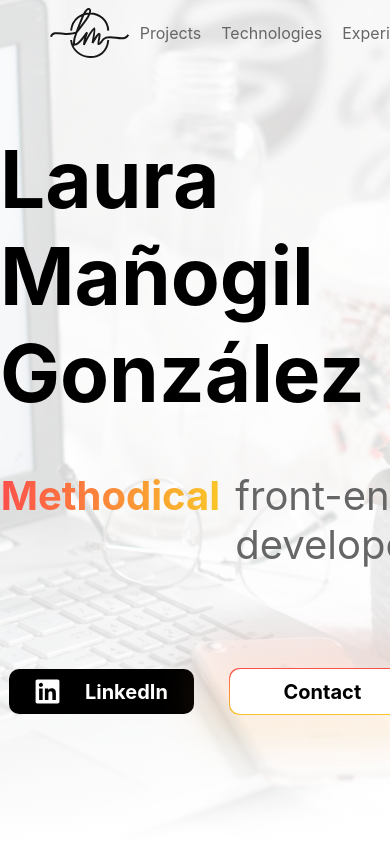
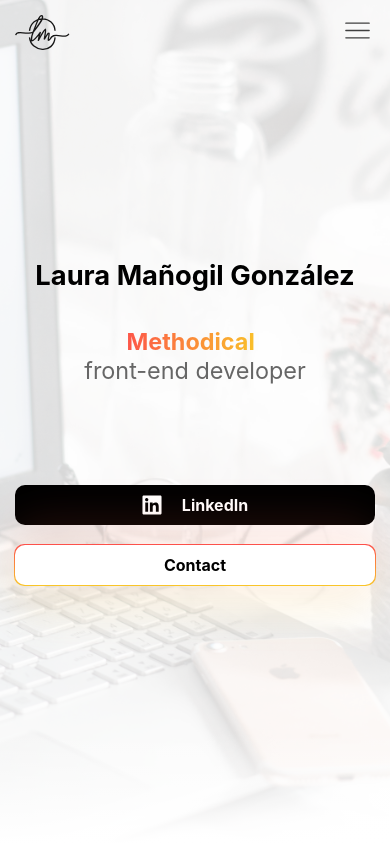
Before and after one commit to LauraMG12/Portfolio-v2, a Vue app: page / in a window 390 px wide. Shown: the top 844 px of the page. Built offline with nearby package versions, Linux system fonts and the light colour scheme.

Commit message:
Make home and navbar responsive

```diff
--- a/src/App.vue
+++ b/src/App.vue
@@ -1,6 +1,7 @@
 <script setup lang="ts">
 import NavigationBar from "./components/NavigationBar.vue";
 import HomePage from "./components/HomePage.vue";
+import ProjectsSection from "./components/ProjectsSection.vue";
 
 import { onMounted, ref } from "vue";
 
@@ -23,6 +24,7 @@ function updateScroll() {
 
   <main id="content">
     <HomePage />
+    <ProjectsSection />
   </main>
   <footer></footer>
 </template>
@@ -34,7 +36,6 @@ function updateScroll() {
   width: 100vw;
   position: fixed;
   z-index: $navigation-index;
-  transition: $basic-transition-025;
   &.blur-navigation {
     backdrop-filter: blur(35px);
     box-shadow: inset 0 -1px 0 0 rgba(0, 0, 0, 0.1);
@@ -43,11 +44,16 @@ function updateScroll() {
 
 #content {
   display: grid;
-  grid-template-columns: repeat(12, auto);
+  grid-template-columns: repeat(12, minmax(25px, 75px));
   column-gap: 15px;
-  grid-template-rows: repeat(4, 100vh);
+  grid-template-rows: 100vh repeat(4, 1fr);
   row-gap: $sections-gap;
   margin: 0 auto 0 auto;
   max-width: 1065px;
+  @media screen and (max-width: $breackpoint-small) {
+    margin: 0 15px 0 15px;
+    column-gap: 5px;
+    grid-template-columns: repeat(6, 1fr);
+  }
 }
 </style>
--- a/src/components/HomePage.vue
+++ b/src/components/HomePage.vue
@@ -42,7 +42,7 @@ setInterval(() => {
             {{ highlights[highlightsIndex].text }}
           </h2>
         </div>
-        <div><h2>front-end developer</h2></div>
+        <h2>front-end developer</h2>
       </div>
       <div class="buttons-container">
         <DarkButton text="LinkedIn" :icon-name="IconTypes.LinkedIn" />
@@ -66,7 +66,7 @@ setInterval(() => {
     left: 0;
     width: 100vw;
     height: 100vh;
-    background: url("../assets/homeBackground.jpg"), $grey-light 50%;
+    background: url("../assets/home-background.jpg"), $grey-light 50%;
     background-blend-mode: overlay;
     background-repeat: no-repeat;
     background-position: top;
@@ -79,14 +79,30 @@ setInterval(() => {
     align-items: center;
     margin-top: calc(50vh - (v-bind(homeContentHeight) / 2));
     gap: 50px;
+    @media screen and (max-width: $breackpoint-small) {
+      gap: 35px;
+    }
     & .subtitle {
       display: flex;
       flex-direction: row;
 
+      width: 100%;
+      justify-content: center;
+
+      @media screen and (max-width: $breackpoint-small) {
+        flex-direction: column;
+        align-items: center;
+      }
+
       & .subtitle-highlight {
-        min-width: 220px;
+        width: 23vmax;
         margin-right: 0.95rem;
         text-align: end;
+        @media screen and (max-width: $breackpoint-small) {
+          margin-right: 0.55rem;
+          width: 37vmin;
+          text-align: center;
+        }
 
         & h2 {
           font-weight: $font-weight-bold;
@@ -115,6 +131,12 @@ setInterval(() => {
       display: flex;
       gap: 36px;
       margin-top: 50px;
+      @media screen and (max-width: $breackpoint-small) {
+        width: 100%;
+        flex-direction: column;
+        gap: 20px;
+        margin-top: 65px;
+      }
     }
   }
   .transition {
--- a/src/components/NavigationBar.vue
+++ b/src/components/NavigationBar.vue
@@ -1,8 +1,10 @@
 <script setup lang="ts">
-import { ref } from "vue";
+import { computed, ref } from "vue";
 
 import SvgIcon from "./shared/SvgIcon/SvgIcon.vue";
 import { IconTypes } from "./shared/SvgIcon/SvgIconHelper";
+
+import { isSmallDevice } from "../state/AppState";
 
 interface SectionsInfo {
   id: number;
@@ -10,19 +12,27 @@ interface SectionsInfo {
   isSelected: boolean;
 }
 
+// TODO: extract to a content folder in s section.json file
 const sections = ref<SectionsInfo[]>([
   { id: 0, title: "Projects", isSelected: false },
   { id: 1, title: "Technologies", isSelected: false },
   { id: 2, title: "Experience", isSelected: false },
-  { id: 3, title: "About", isSelected: true },
+  { id: 3, title: "About", isSelected: false },
   { id: 4, title: "Contact", isSelected: false },
 ]);
+
+const mobileIconSize = computed(() =>
+  isSmallDevice.value ? { width: 55, height: 35 } : undefined
+);
 </script>
 
 <template>
   <nav class="navigation">
-    <SvgIcon :name="IconTypes.Logo" class="logo" />
-    <div class="navigation-items">
+    <SvgIcon :name="IconTypes.Logo" class="icon" :size="mobileIconSize" />
+    <div v-if="isSmallDevice">
+      <SvgIcon :name="IconTypes.Menu" class="icon" />
+    </div>
+    <div v-else class="navigation-items">
       <div
         v-for="section in sections"
         :key="section.id"
@@ -45,8 +55,11 @@ const sections = ref<SectionsInfo[]>([
   flex-direction: row;
   align-items: center;
   justify-content: space-between;
+  @media screen and (max-width: $breackpoint-small) {
+    margin: 0 15px;
+  }
 
-  & .logo:hover {
+  & .icon:hover {
     cursor: pointer;
   }
 
--- /dev/null
+++ b/src/components/ProjectsSection.vue
@@ -0,0 +1,14 @@
+<script setup lang="ts"></script>
+<template>
+  <section id="projectsSection">
+    <h2 class="section-title">Projects</h2>
+  </section>
+</template>
+<style scoped lang="scss">
+#projectsSection {
+  grid-column: 1/-1;
+  grid-row: 2/3;
+
+  display: flex;
+}
+</style>
--- a/src/components/shared/AppButtons/DarkButton.vue
+++ b/src/components/shared/AppButtons/DarkButton.vue
@@ -1,46 +1,46 @@
 <script setup lang="ts">
+import { computed } from "vue";
+
 import SvgIcon from "../SvgIcon/SvgIcon.vue";
 import { IconTypes } from "../SvgIcon/SvgIconHelper";
+
+import { isSmallDevice } from "../../../state/AppState";
 
 interface AppButtonProps {
   text: string;
   iconName: IconTypes;
 }
 const props = defineProps<AppButtonProps>();
+
+const mobileIconSize = computed(() =>
+  isSmallDevice.value ? { width: 20, height: 20 } : undefined
+);
 </script>
 
 <template>
   <button class="button">
-    <SvgIcon class="button-icon" v-if="props.iconName" :name="props.iconName" />
+    <SvgIcon
+      class="button-icon"
+      v-if="props.iconName"
+      :name="props.iconName"
+      :size="mobileIconSize"
+    />
     <p class="button-text">{{ props.text }}</p>
   </button>
 </template>
 
 <style lang="scss">
 .button {
-  position: relative;
-  display: flex;
-  height: 45px;
-  width: 185px;
-  border-radius: 10px;
-  justify-content: center;
-  align-items: center;
   background-color: black;
   color: $white;
-  -webkit-transition: $basic-transition-025;
-  -moz-transition: $basic-transition-025;
-  -o-transition: $basic-transition-025;
-  transition: $basic-transition-025;
   &:hover {
-    cursor: pointer;
     background-color: $grey-dark;
   }
   & .button-icon {
     margin-right: 25px;
-  }
-  & .button-text {
-    font-size: $font-size-button;
-    font-weight: $font-weight-bold;
+    @media screen and (max-width: $breackpoint-medium) {
+      margin-right: 20px;
+    }
   }
 }
 </style>
--- a/src/components/shared/AppButtons/LightButton.vue
+++ b/src/components/shared/AppButtons/LightButton.vue
@@ -37,6 +37,10 @@ const props = defineProps<AppButtonProps>();
     border-radius: 16.25rem;
     filter: blur(17.5px);
     position: absolute;
+
+    @media screen and (max-width: $breackpoint-small) {
+      width: 100vw;
+    }
     &.blue-background {
       background: $blue-gradient-opacity-180;
     }
@@ -50,30 +54,18 @@ const props = defineProps<AppButtonProps>();
   .button-container {
     position: relative;
     border-radius: 10px;
+    @media screen and (max-width: $breackpoint-small) {
+      width: 100%;
+    }
     &:hover {
       .gradient {
         z-index: 3;
       }
     }
-    .button-text {
-      font-size: $font-size-button;
-      font-weight: $font-weight-bold;
-    }
     .button {
-      position: relative;
-      display: flex;
-      height: 45px;
-      width: 185px;
-      border-radius: 10px;
-      justify-content: center;
-      align-items: center;
       background-color: $white;
       color: $black;
       z-index: 2;
-
-      &:hover {
-        cursor: pointer;
-      }
 
       & .button-text {
         color: $black;
@@ -91,6 +83,12 @@ const props = defineProps<AppButtonProps>();
       align-items: center;
       color: $white;
       z-index: 1;
+      @media screen and (max-width: $breackpoint-medium) {
+        height: 42px;
+      }
+      @media screen and (max-width: $breackpoint-small) {
+        width: calc(100% + 2px);
+      }
       &.blue-gradient {
         background-image: $blue-gradient-180;
       }
--- a/src/components/shared/SvgIcon/SvgIconHelper.ts
+++ b/src/components/shared/SvgIcon/SvgIconHelper.ts
@@ -1,6 +1,7 @@
 export enum IconTypes {
   Logo = "logo",
   LinkedIn = "linkedin",
+  Menu = "navigation-menu",
 }
 
 export interface SvgIconDefaultSettings {
@@ -18,12 +19,16 @@ export const SVG_ICON_DEFAULT_SETTINGS: Record<
   Required<SvgIconDefaultSettings>
 > = {
   logo: {
-    width: 80,
-    height: 50,
+    width: 70,
+    height: 45,
   },
   linkedin: {
     width: 25,
     height: 25,
+  },
+  "navigation-menu": {
+    width: 35,
+    height: 35,
   },
 };
 
--- /dev/null
+++ b/src/state/AppState.ts
@@ -0,0 +1,10 @@
+import { ref } from "vue";
+
+const mediumBreackpoint = 992;
+
+export const isSmallDevice = ref(window.innerWidth < mediumBreackpoint);
+
+window.addEventListener(
+  "resize",
+  () => (isSmallDevice.value = window.innerWidth < mediumBreackpoint)
+);
--- a/src/styles/partials/_global.scss
+++ b/src/styles/partials/_global.scss
@@ -21,15 +21,26 @@ body {
 h1 {
   color: $black;
   font-family: $font-primary;
-  font-size: $font-size-h1;
+  font-size: $font-size-h1-desktop-adaptable;
   font-weight: $font-weight-bold;
+  @media screen and (max-width: $breackpoint-small) {
+    font-size: $font-size-h1-mobile-adaptable;
+  }
 }
 
 h2 {
   color: $grey;
   font-family: $font-primary;
-  font-size: $font-size-h2;
+  font-size: $font-size-h2-desktop-adaptable;
   font-weight: $font-weight-normal;
+  @media screen and (max-width: $breackpoint-small) {
+    font-size: $font-size-h2-mobile-adaptable;
+  }
+  &.section-title {
+    color: $grey-dark;
+    font-size: $font-size-h2-section-title;
+    font-weight: $font-weight-bold;
+  }
 }
 
 p {
@@ -38,7 +49,33 @@ p {
   font-weight: $font-weight-normal;
 }
 
-/* DEFAULTS */
+/* BUTTONS */
 button {
   border: none;
 }
+
+.button {
+  position: relative;
+  display: flex;
+  height: 45px;
+  width: 185px;
+  border-radius: 10px;
+  justify-content: center;
+  align-items: center;
+  @media screen and (max-width: $breackpoint-medium) {
+    height: 40px;
+  }
+  @media screen and (max-width: $breackpoint-small) {
+    width: 100%;
+  }
+  &:hover {
+    cursor: pointer;
+  }
+}
+.button-text {
+  font-size: $font-size-button;
+  font-weight: $font-weight-bold;
+  @media screen and (max-width: $breackpoint-medium) {
+    font-size: $font-size-button-mobile;
+  }
+}
--- a/src/styles/partials/_variables.scss
+++ b/src/styles/partials/_variables.scss
@@ -47,10 +47,20 @@ $font-primary: Inter, sans-serif;
 $font-weight-normal: 400;
 $font-weight-bold: 700;
 
-$font-size-h1: 5rem;
-$font-size-h2: 2.5rem;
+// $font-size-h1: 5rem;
+$font-size-h1-desktop-adaptable: 6vmax;
+$font-size-h1-mobile-adaptable: 7vmin;
+
+// $font-size-h2: 2.5rem;
+$font-size-h2-desktop-adaptable: 4vmax;
+$font-size-h2-mobile-adaptable: 6vmin;
+
+$font-size-h2-section-title: 3.5rem;
+
 $font-size-p: 1rem;
+
 $font-size-button: 1.25rem;
+$font-size-button-mobile: 1rem;
 
 /* SPACING */
 
@@ -67,3 +77,7 @@ $navigation-index: 10;
 $basic-transition-025: all 0.25s ease;
 
 /* BREACKPOINTS */
+
+$breackpoint-large: 1200px;
+$breackpoint-medium: 992px;
+$breackpoint-small: 576px;
```
Also changed, not shown: src/assets/home-background.jpg (renamed from src/assets/homeBackground.jpg), src/assets/navigation-menu.svg (added).
